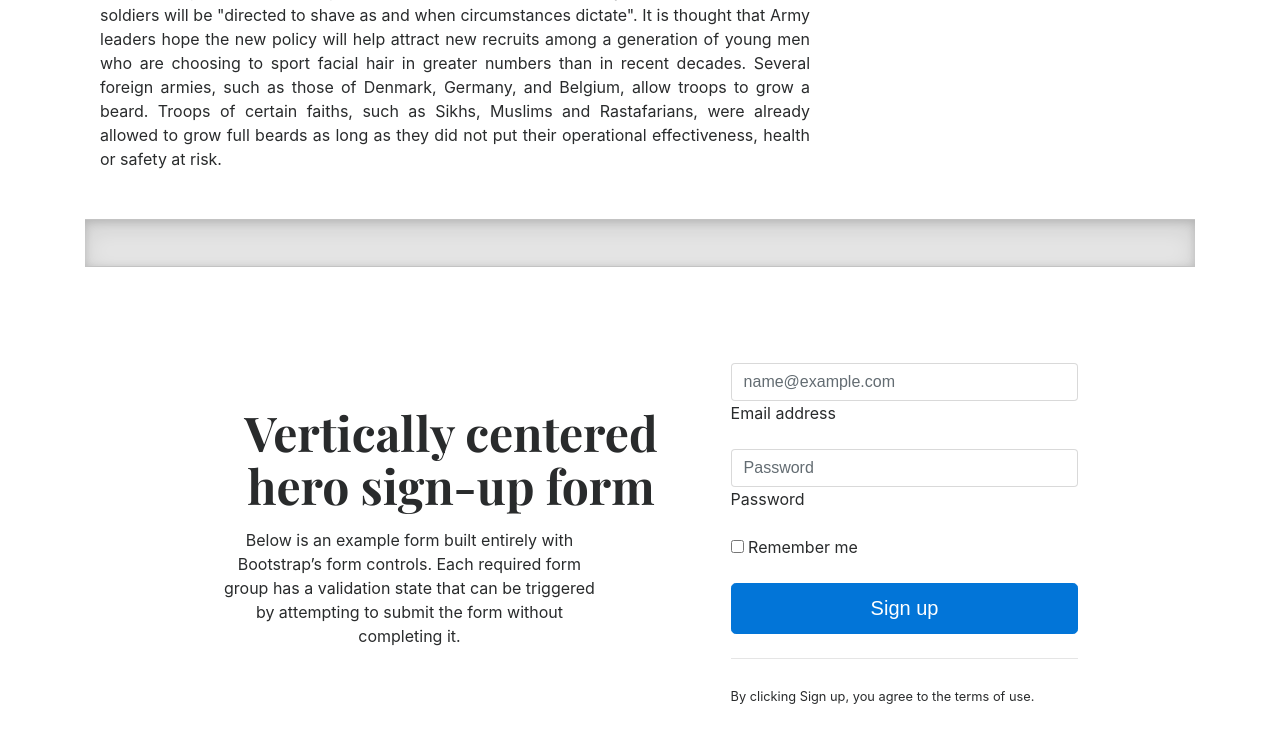
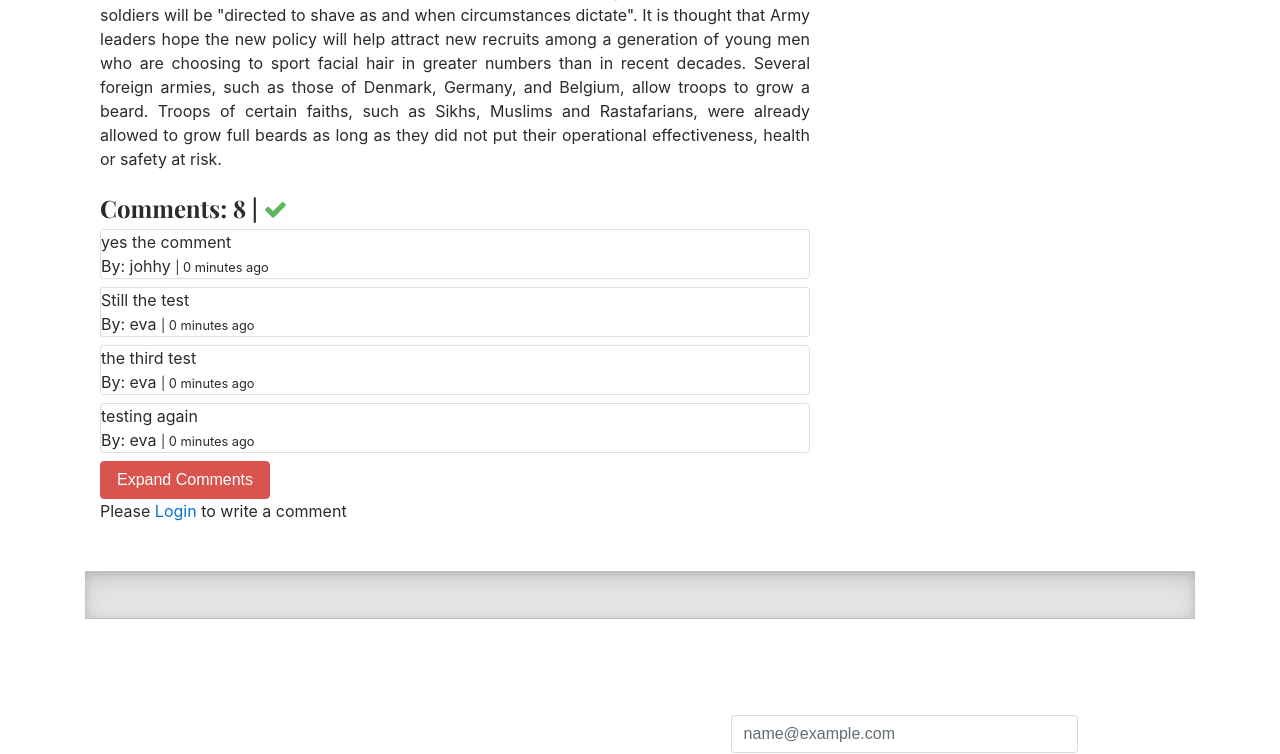
Before and after one commit to Bmeva/Evans-Walls, a Django app: page /category/1 in a window 1280 px wide. Shown: the part 939-1693 px from the top of the page. Run offline with Django 5.2, Linux system fonts and the light colour scheme; data comes from the database, SQL or seed files in the repository; both versions use the stored data as it was after the commit.

Commit message:
added comments

```diff
--- a/blogs/models.py
+++ b/blogs/models.py
@@ -63,3 +63,15 @@ class SocialLink(models.Model):
     #if you want the updated_at field to automatically update whenever the object is saved,
     #you should use auto_now=True. auto_now_add is typically used for fields that should be set
     #to the current date and time when the object is first created and not updated thereafter
+
+
+
+class commentModel(models.Model):
+    theuser = models.ForeignKey(User, on_delete=models.CASCADE)
+    theblog = models.ForeignKey(blog, on_delete=models.CASCADE)
+    comment = models.TextField(max_length=250)
+    created_at = models.DateTimeField(auto_now_add= True)
+    updated_at = models.DateTimeField(auto_now=True)
+
+    def __str__(self):
+        return self.comment
--- a/blogs/views.py
+++ b/blogs/views.py
@@ -1,7 +1,8 @@
 from django.shortcuts import render, redirect, get_object_or_404
 from django.http import HttpResponse
-from .models import blog, Category, About
+from .models import blog, Category, About, commentModel
 from django.db.models import Q
+from django.http import HttpResponseRedirect
 
 # Create your views here.
 
@@ -28,13 +29,26 @@ def post_by_category(request, category_id):
 
 
 def single_blog(request, id):
+    single_theblog = get_object_or_404(blog, pk=id, status = 'Published')
+    if request.method == 'POST':  # to save the comments
+        blog_comments = commentModel()
+        blog_comments. theuser = request.user
+        blog_comments.theblog = single_theblog
+        blog_comments.comment = request.POST['comment-input']
+        blog_comments.save()
+        return HttpResponseRedirect(request.path_info) #this HttpResponseRedirect redirects you back to the path you are so after saving the comments we want to redirect back to the particular blog
 
-    single_theblog = get_object_or_404(blog, pk=id, status = 'Published')
+
+    #comments
+    blog_comments = commentModel.objects.filter(theblog = single_theblog) #load comments when single blog post is opnened
+
     data = {
         'single_theblog': single_theblog,
+        'blog_comments': blog_comments,
     }
 
     return render(request, 'blogs/single_blog.html', data)
+
 
 
 
--- a/templates/blogs/single_blog.html
+++ b/templates/blogs/single_blog.html
@@ -30,7 +30,53 @@
                 <section class="mb-5">
                     <p class="fs-5 mb-4 badge bg-warning" >{{single_theblog.short_description}}</p>
                     <p class="fs-5 mb-4 text-justify">{{single_theblog.blog_body}}</p>
+                    <!-- Print comments-->
+                    <h4> Comments: {{blog_comments.count}} | <a href=""><i class="fa fa-check text-success"></i></a></h4>
+                    {% if blog_comments %}
+                            {% for thecomment in blog_comments|slice:":4" %} <!-- Display only the first 4 comments -->
+                            <div class="card mt-2">
+                                <div class="card-body">
+                                    <p class="card-text mb-0">{{ thecomment.comment }}</p>
+                                    <span>By: {{ thecomment.theuser }}</span>
+                                    <small> | {{ thecomment.created_at | timesince }} ago</small>
+                                </div>
+                            </div>
+                            {% endfor %}
 
+                            <div id="remaining-comments" style="display: none;"> <!-- Hidden initially -->
+                                {% for thecomment in blog_comments|slice:"4:" %} <!-- Display the remaining comments -->
+                                <div class="card mt-2">
+                                    <div class="card-body">
+                                        <p class="card-text mb-0">{{ thecomment.comment }}</p>
+                                        <span>By: {{ thecomment.theuser }}</span>
+                                        <small> | {{ thecomment.created_at | timesince }} ago</small>
+                                    </div>
+                                </div>
+                                {% endfor %}
+                            </div>
+
+                            <button id="expand-comments-btn" class="btn btn-danger mt-2">Expand Comments</button>
+
+                        {% else %}
+                            <p>No comments</p>
+                        {% endif %}
+                                            <br>
+
+
+                    <div class="form-group">
+                        {% if user.is_authenticated %}
+                        <form method="POST">
+                            {% csrf_token %}
+                            <div class="form-group">
+                                <textarea name="comment-input" class="form-control" cols="30" placeholder="Wrute your comment" rows="10"></textarea>
+                                <input type="submit" value="submit" class="btn btn-primary mt-2">
+                            </div>
+                        </form>
+                        {% else %}
+
+                        <p>Please <span><a href="{% url 'login' %}">Login</a></span> to write a comment</p>
+                        {% endif %}
+                    </div>
 
                     </section>
             </article>
@@ -99,6 +145,17 @@
     </div>
 </div>
 
+<!-- Import jQuery library -->
+<script src="https://code.jquery.com/jquery-3.6.0.min.js"></script>
+
+<script>
+    $(document).ready(function() {
+        $('#expand-comments-btn').click(function() {
+            $('#remaining-comments').toggle(); // Toggle visibility of the remaining comments
+        });
+    });
+</script>
+
 {% include 'includes/footerForm.html' %}
 
 
```
Also changed, not shown: blogs/admin.py (+10 -1 lines), blogs/urls.py (+8 -0 lines), templates/Dash/post.html (+24 -12 lines), blogs/migrations/0006_commentmodel.py (added), blogs/migrations/0007_likes.py (added), blogs/migrations/0008_delete_likes.py (added), db.sqlite3.
